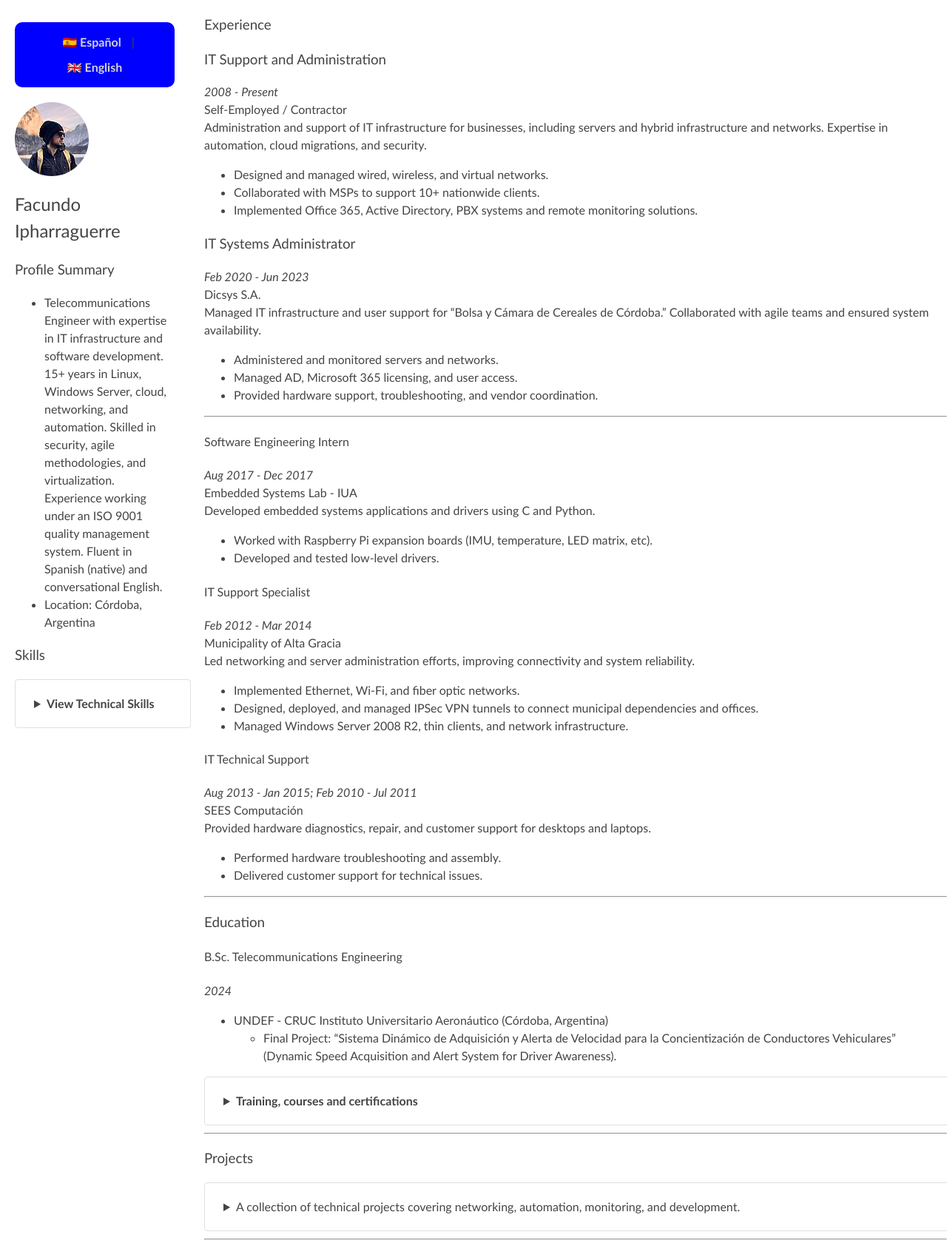
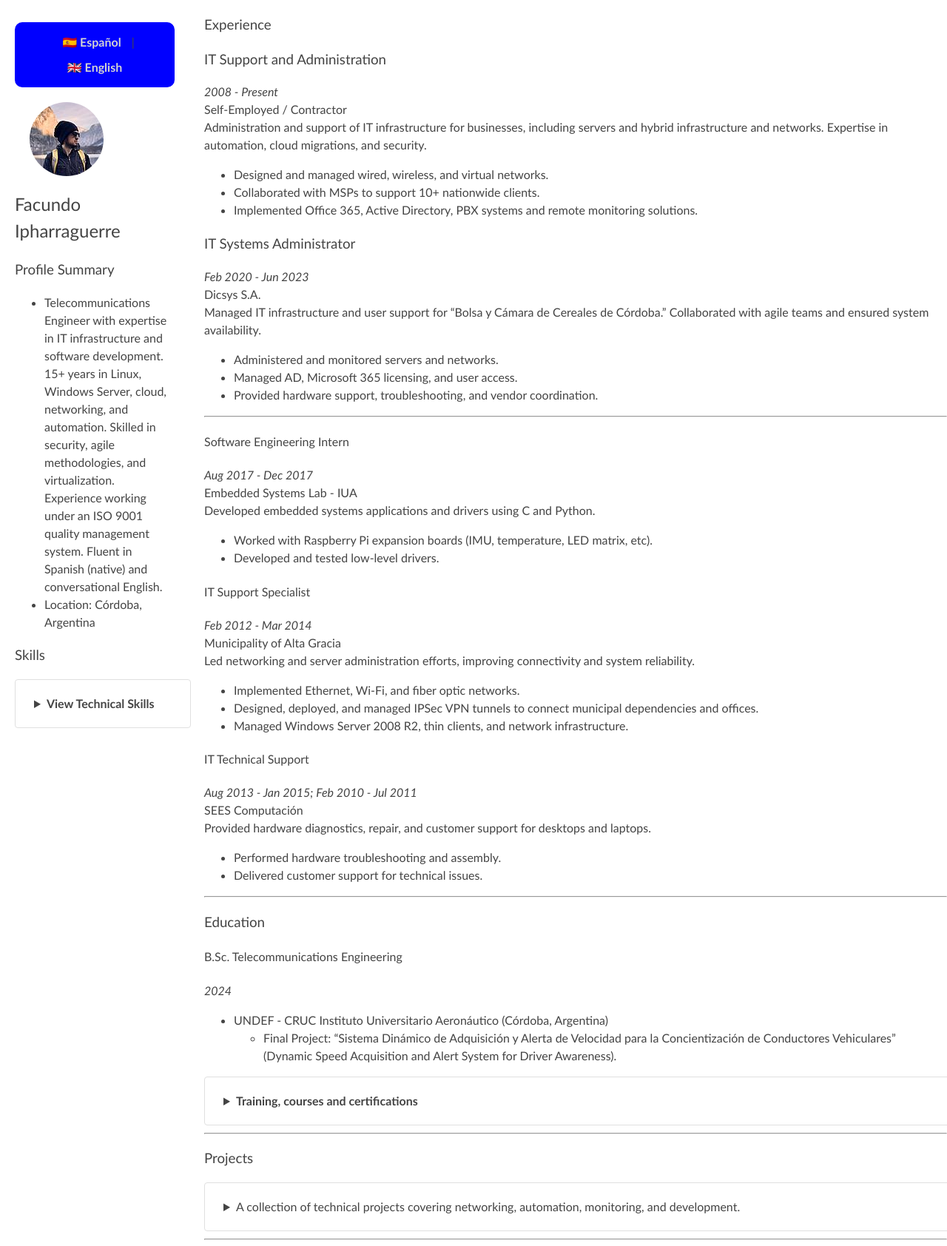
Before and after one commit to fipharraguerre/cv-homepage, a Jekyll site: the page built from index_en.md, in a window 1280 px wide. Shown: the whole page at 74% size. Built offline with Jekyll 4.4.1, drawn with Linux system fonts in a browser that asks for light colours.

Commit message:
avatar alignment

```diff
--- a/assets/style.css
+++ b/assets/style.css
@@ -39,7 +39,8 @@ html, body {
 }
 
 .sidebar img {
-    margin: 20px 0;
+	margin: 20px 20px;
+	text-align: center;
 }
 
 /* Responsive: Stack sidebar above content */
```
